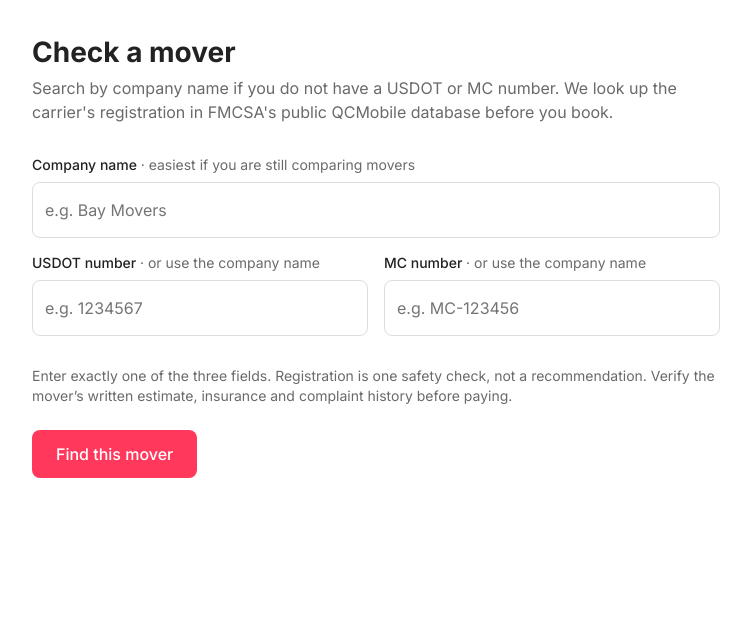
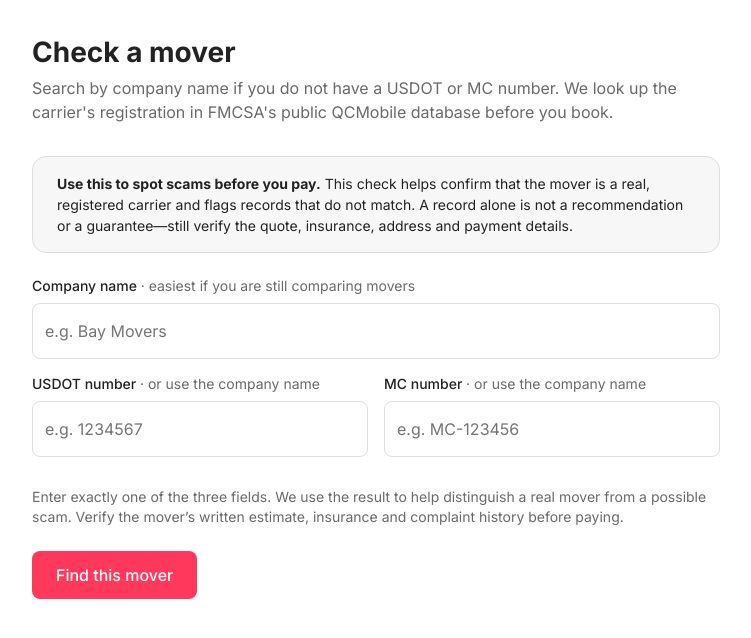
Before and after one commit to jianiye-coder/relocation-agent, a FastAPI app: page /mover-check in a window 1280 px wide. Shown: the part 80-718 px from the top of the page, without its empty margins (264-1015 px from the left). Run offline with FastAPI, Linux system fonts and the light colour scheme; some libraries are stand-ins or nearby versions.

Commit message:
Explain mover check as scam prevention

```diff
--- a/moving_agent/web/templates/mover_check.html
+++ b/moving_agent/web/templates/mover_check.html
@@ -3,6 +3,7 @@
 {% block content %}
 <h1>Check a mover</h1>
 <p class="lead">Search by company name if you do not have a USDOT or MC number. We look up the carrier's registration in FMCSA's public QCMobile database before you book.</p>
+<div class="notice" role="note"><strong>Use this to spot scams before you pay.</strong> This check helps confirm that the mover is a real, registered carrier and flags records that do not match. A record alone is not a recommendation or a guarantee—still verify the quote, insurance, address and payment details.</div>
 
 {% if error %}
 <div class="errors" role="alert"><strong>Couldn't check this mover.</strong><br>{{ error }}</div>
@@ -23,7 +24,7 @@
       <input id="mc" name="mc" value="{{ form.mc }}" autocomplete="off" placeholder="e.g. MC-123456" aria-describedby="mover-help">
     </div>
   </div>
-  <p id="mover-help" class="muted">Enter exactly one of the three fields. Registration is one safety check, not a recommendation. Verify the mover’s written estimate, insurance and complaint history before paying.</p>
+  <p id="mover-help" class="muted">Enter exactly one of the three fields. We use the result to help distinguish a real mover from a possible scam. Verify the mover’s written estimate, insurance and complaint history before paying.</p>
   <div class="actions"><button class="btn btn-primary" type="submit">Find this mover</button></div>
 </form>
 
```
Also changed, not shown: tests/test_web.py (+7 -0 lines).
